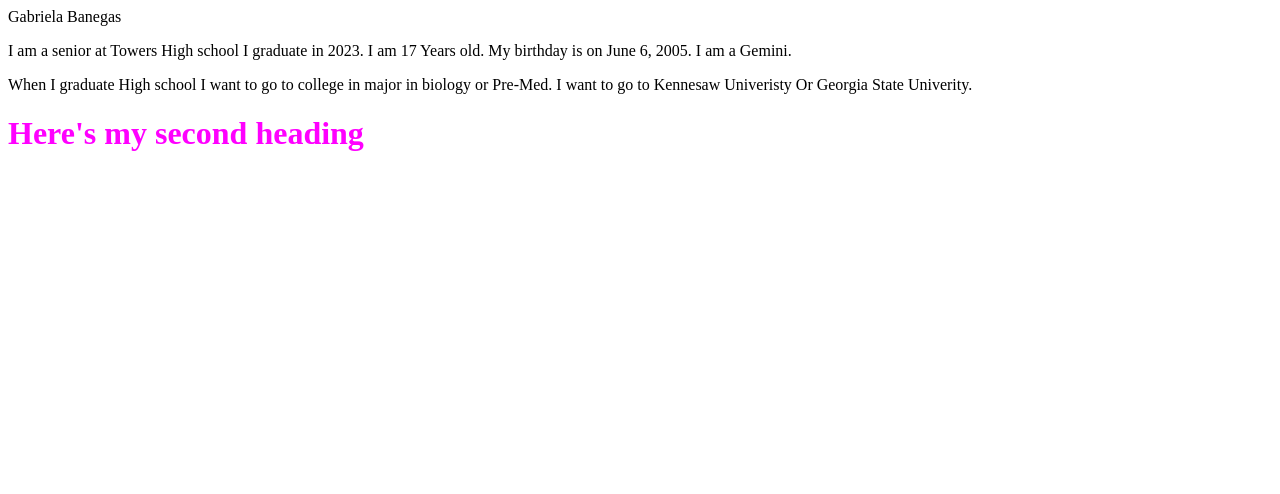
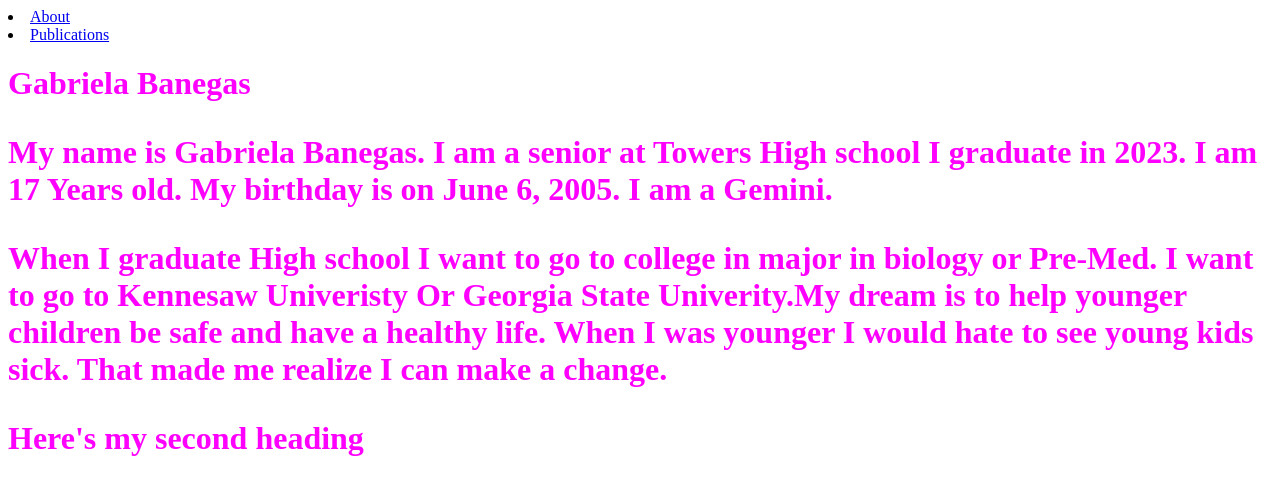
Before and after one commit to gabrielab6/gabrielab6.github.io, a plain HTML site: page index.html in a window 1280 px wide. Drawn offline with Linux system fonts and the light colour scheme; files that its build step writes are made by us from their sources.

Commit message:
Update index.html

```diff
--- a/index.html
+++ b/index.html
@@ -1,16 +1,22 @@
 <!DOCTYPE html>
 <html lang="en-US">
 <head>
+  <meta name="viewport" content="width=device-width, initial-scale=1.0">
   <link rel="stylesheet" href="content/mystyle.css">
 </head>
 <body>
-  Gabriela Banegas
-  </H1>
-  </p>
-  I am a senior at Towers High school I graduate in 2023. I am 17 Years old. My birthday is on June 6, 2005. I am a Gemini.
+<div class="navbar">
+  <li><a href="./">About</a></li>
+  <li><a href="html/publications">Publications</a></li>
+  </div>
+  <div class="main">
+    <div class="clearfix" width=80%>
+    <h1>Gabriela Banegas
+    </p>
+  My name is Gabriela Banegas. I am a senior at Towers High school I graduate in 2023. I am 17 Years old. My birthday is on June 6, 2005. I am a Gemini.
   </p>
   <p>
-    When I graduate High school I want to go to college in major in biology or Pre-Med. I want to go to Kennesaw Univeristy Or Georgia State Univerity.
+    When I graduate High school I want to go to college in major in biology or Pre-Med. I want to go to Kennesaw Univeristy Or Georgia State Univerity.My dream is to help younger children be safe and have a healthy life. When I was younger I would hate to see young kids sick. That made me realize I can make a change.
     <p>
    <H1>Here's my second heading</H1>
 </body>
```
